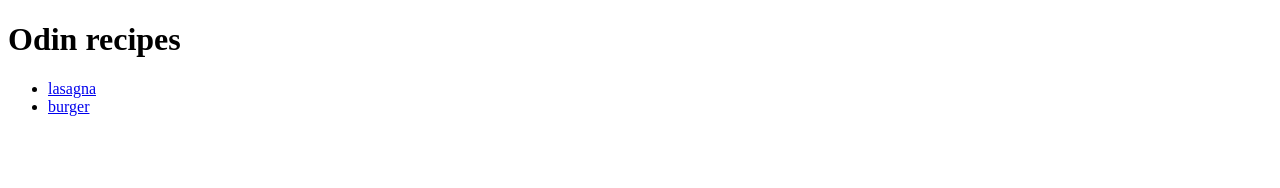
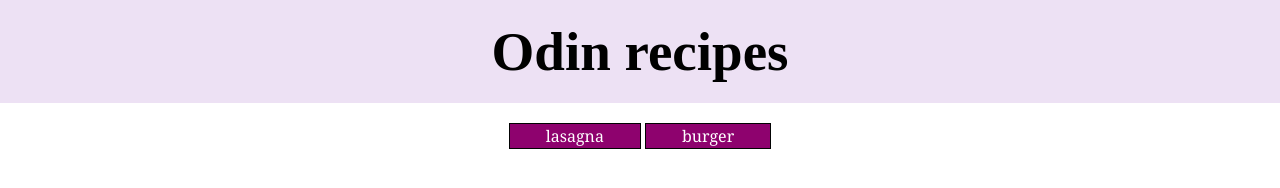
Before and after one commit to Fahim-abrar/odin_recipes, a plain HTML site: page index.html in a window 1280 px wide. Drawn offline with Linux system fonts and the light colour scheme.

Commit message:
Added some styling to home page

```diff
--- a/index.html
+++ b/index.html
@@ -4,12 +4,13 @@
     <meta charset="UTF-8">
     <meta name="viewport" content="width=device-width, initial-scale=1.0">
     <title>Odin recipes test</title>
+    <link rel="stylesheet" href="style.css">
 </head>
 <body>
     <h1>Odin recipes</h1>
-    <ul>
-        <li><a href="./Recipes/lasagna.html">lasagna</a></li>
-        <li><a href="./Recipes/burger.html">burger</a></li>
-    </ul>
+    <div class="links">
+        <button><a href="./Recipes/lasagna.html">lasagna</a></button>
+        <button><a href="./Recipes/burger.html">burger</a></button>
+    </div>
 </body>
 </html>
--- /dev/null
+++ b/style.css
@@ -0,0 +1,40 @@
+*,
+*::after,
+*::before{
+    box-sizing: border-box;
+
+}
+*{
+    margin: 0;
+}
+
+h1 {
+    font-family: 'Times New Roman', Times, serif;
+    font-size: 55px;
+    background-color: rgb(237, 225, 244);
+    color: rgb(0, 0, 0);
+    text-align: center;
+    padding: 20px;
+}
+.links{
+    width: auto;
+    height: 60px;
+    text-align: center;
+
+
+}
+button{
+    background-color: rgb(142, 2, 110);
+    margin-top: 20px;
+    border: 1px solid rgb(3, 3, 3);
+
+}
+
+a{
+    text-decoration: none;
+    color: rgb(255, 255, 255);
+    font-family:Georgia, 'Times New Roman', Times, serif;
+    font-size: 16px;
+    padding: 0px 30px;
+
+}
```
Also changed, not shown: Recipes/style.css (added), 1 other file.
